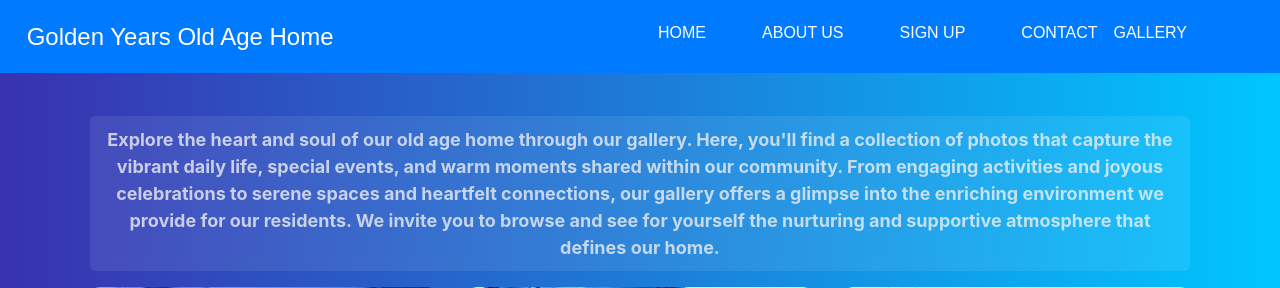
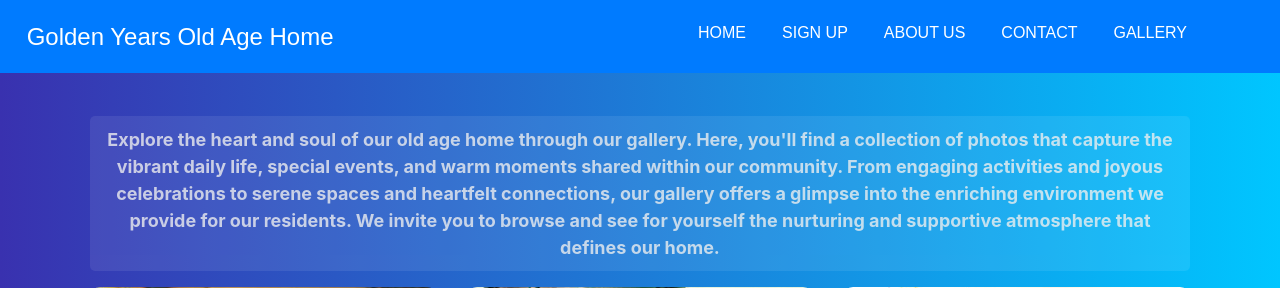
Before and after one commit to Kgaphola45/XISD6329_Web_Application, a PHP site: page /gallery.php in a window 1280 px wide. Shown: the top 288 px of the page. Run offline with PHP 8.4, Linux system fonts and the light colour scheme.

Commit message:
Update navigation links in contact.html, gallery.php, and services.html

```diff
--- a/gallery.php
+++ b/gallery.php
@@ -79,22 +79,22 @@
         </button>
         <div class="collapse navbar-collapse" id="navbarResponsive">
             <ul class="navbar-nav ml-auto">
-                <li class="nav-item" style="margin-right: 40px;">
+                <li class="nav-item" style="margin-right: 20px;">
                     <a class="nav-link js-scroll-trigger" href="index.php" style="color: white; font-family: 'IBM Plex Sans', sans-serif;">
                         <h6>HOME</h6>
                     </a>
                 </li>
-                <li class="nav-item" style="margin-right: 40px;">
+                <li class="nav-item" style="margin-right: 20px;">
+                    <a class="nav-link js-scroll-trigger" href="index1.php" style="color: white; font-family: 'IBM Plex Sans', sans-serif;">
+                        <h6>SIGN UP</h6>
+                    </a>
+                </li>
+                <li class="nav-item" style="margin-right: 20px;">
                     <a class="nav-link js-scroll-trigger" href="services.html" style="color: white; font-family: 'IBM Plex Sans', sans-serif;">
                         <h6>ABOUT US</h6>
                     </a>
                 </li>
-                <li class="nav-item" style="margin-right: 40px;">
-                    <a class="nav-link js-scroll-trigger" href="signup.php" style="color: white; font-family: 'IBM Plex Sans', sans-serif;">
-                        <h6>SIGN UP</h6>
-                    </a>
-                </li>
-                <li class="nav-item">
+                <li class="nav-item" style="margin-right: 20px;">
                     <a class="nav-link js-scroll-trigger" href="contact.html" style="color: white; font-family: 'IBM Plex Sans', sans-serif;">
                         <h6>CONTACT</h6>
                     </a>
```
Also changed, not shown: contact.html (+8 -8 lines), services.html (+9 -10 lines).
